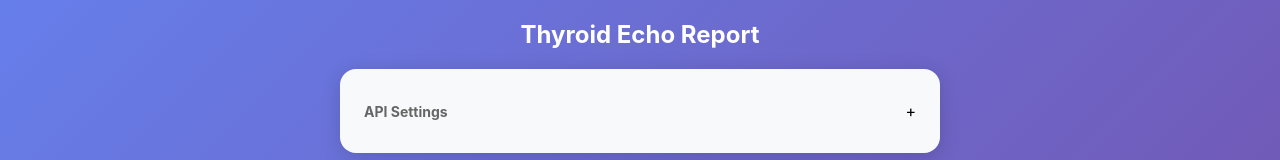
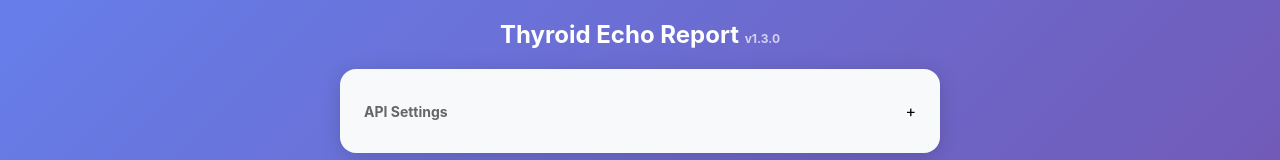
Before and after one commit to zinojeng/thyroid_echo, a browser extension: page gas/WebApp.html in a window 1280 px wide. Shown: the top 160 px of the page. Drawn offline with Linux system fonts and the light colour scheme.

Commit message:
chore: 新增版本號碼管理 (v1.3.0)
- 新增 APP_VERSION 常數
- API 狀態和 metadata 使用統一版本號
- WebApp.html 標題顯示版本號
- 版本歷史紀錄在 Code.gs 註解中

版本歷史：
- 1.0.0: 初始版本
- 1.1.0: TIRADS 代碼模式
- 1.2.0: 葉描述模式
- 1.3.0: 混合模式，WebApp 顯示葉描述

Co-Authored-By: Claude Opus 4.5 <noreply@anthropic.com>

```diff
--- a/gas/WebApp.html
+++ b/gas/WebApp.html
@@ -291,7 +291,7 @@
 </head>
 <body>
   <div class="container">
-    <h1>Thyroid Echo Report</h1>
+    <h1>Thyroid Echo Report <span style="font-size: 12px; opacity: 0.7;">v1.3.0</span></h1>
 
     <!-- Settings Card -->
     <div class="card settings-card">
```
Also changed, not shown: 1 other file.
